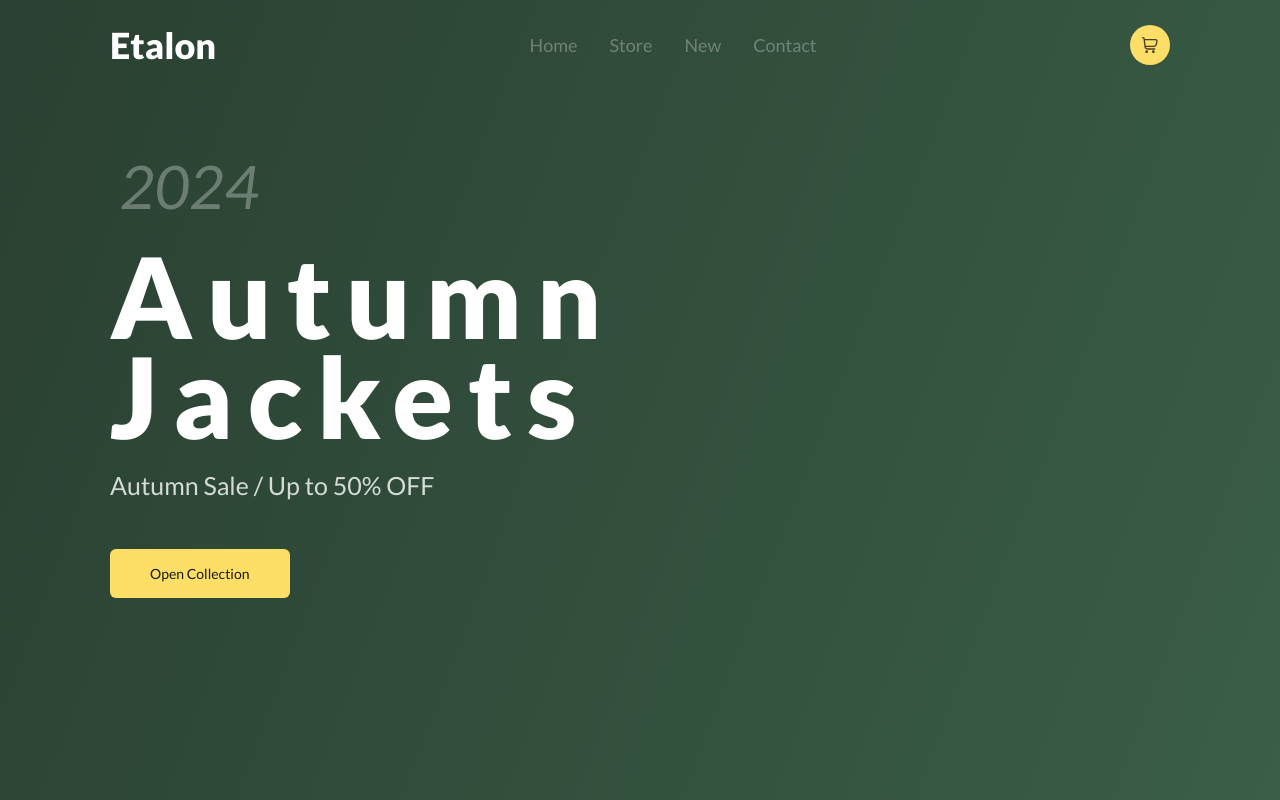
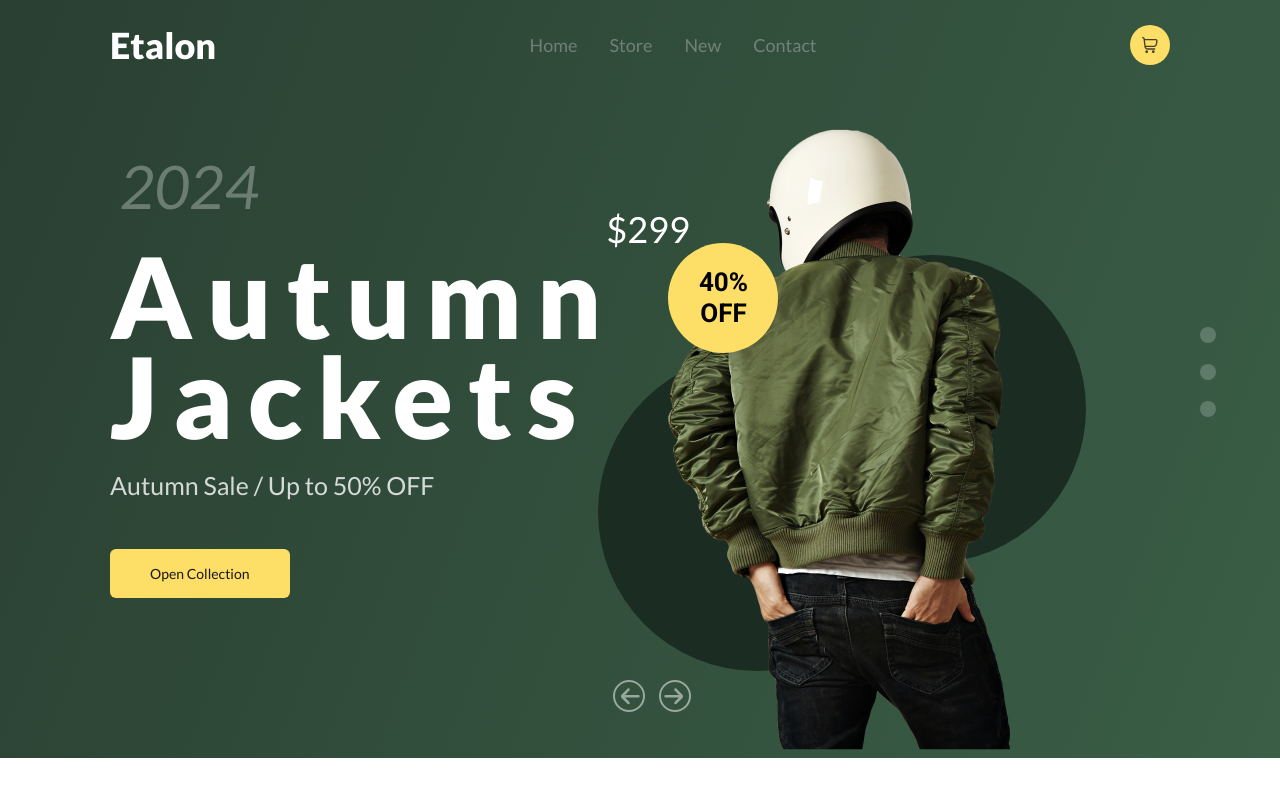
Before and after one commit to alirezagosili/Etalon-Midterm, a plain HTML site: page index.html in a window 1280 px wide. Drawn offline with Linux system fonts and the light colour scheme.

Commit message:
intro section finished

```diff
--- a/assets/style/main.css
+++ b/assets/style/main.css
@@ -19,6 +19,8 @@
     --Killarney: #3a5e46;
     --white-opacity-30:#FFFFFF4D;
     --white-opacity-80:#FFFFFFCC;
+    --white-opacity-20: #FFFFFF33;
+
     /* gradient */
     --gradient-green: linear-gradient(110.6deg, #2A4032 0.81%, #3A5E46 100%);
     --footer-gradient: linear-gradient(to right, #FDDE67 30%, #3B5F47 30%);
@@ -120,7 +122,7 @@ a {
 /* hero */
 .hero{
     width: 100vw;
-    height: 100vh;
+    height: 94.8vh;
     background: var(--gradient-green);
     padding-top: 25px;
 }
@@ -183,14 +185,19 @@ a {
 /* intro */
 .intro{
     display: flex;
+    flex-direction: row;
+    /* flex-wrap: wrap; */
+    margin-top: 63.63px;
+    justify-content: space-between;
 }
+/* intro-text */
 .intro-text{
     display: flex;
     align-items: flex-start;
     flex-direction: column;
     gap: 24px;
     text-align: left;
-    margin-top: 85.13px;
+    margin-top: 21.5px;
 }
 .intro-text-number{
     font-family: var(--font-primary);
@@ -211,3 +218,129 @@ a {
 .intro-text-btn{
     padding-top: 25px;
 }
+/* intro-img */
+.intro-img{
+    position: relative;
+    width: 758px;
+    height: 619.63px;
+}
+.intro-man {
+    display: block;
+    position: absolute;
+    left: 205px;
+    z-index: 2;
+}
+.intro-img-box::after ,
+.intro-img-box::before {
+    content: '';
+    background-color: var(--Celtic);
+    position: absolute;
+    border-radius: 50%;
+    z-index: 1;
+}
+.intro-img-box::after {
+    width: 308px;
+    height: 308px;
+    top: 126.7px;
+    left: 315.15px;
+}
+.intro-img-box::before {
+    width: 318px;
+    height: 318px;
+    top: 224px;
+    left: 134.5px;
+}
+
+.off-box{
+    display: flex;
+    width: 110px;
+    height: 110px;
+    background-color: var(--goldenrod);
+    border-radius: 72px;
+    align-items: center;
+    justify-content: center;
+    position: absolute;
+    left: 205.15px;
+    top: 114px;
+    z-index: 5;
+}
+.off-box-text{
+    font-family: var(--font-secondary);
+    font-size: 26px;
+    font-weight: 700;
+    line-height: 30.47px;
+    text-align: center;
+}
+.arrow-box{
+    display: flex;
+    flex-direction: row;
+    flex-wrap: nowrap;
+    gap: 14px;
+    position: absolute;
+    z-index: 9;
+    left: 150px;
+    top:551.63px;
+}
+.left-arrow,
+.right-arrow {
+    display: flex;
+    justify-content: center;
+    align-items: center;
+    border-radius: 50px;
+    border: 2px solid var(--white);
+    width: 32px;
+    height: 32px;
+    opacity: 0.5;
+}
+.left-arrow:hover,
+.right-arrow:hover{
+    opacity: 1;
+}
+.right-arrow {
+    transform: scaleX(-1);
+}
+.price{
+    position: absolute;
+    top: 79px;
+    left: 143.04px;
+}
+.price-text{
+    font-family: var(--font-primary);
+    font-size: 36px;
+    font-weight: 500;
+    line-height: 43.2px;
+    text-align: center;
+    color: var(--white);
+}
+.controls{
+    display: flex;
+    flex-direction: column;
+    gap: 21px;
+    position: absolute;
+    left: 736.84px;
+    right: 0.16px;
+    top: 198px;
+}
+.controls input {
+    display: none;
+}
+.controls label {
+    width: 16px;
+    height: 16px;
+    background-color: var(--white-opacity-20);
+    border-radius: 15px;
+    cursor: pointer;
+    position: relative;
+}
+.controls span{
+    width: 100%;
+    height: 100%;
+    position: absolute;
+    border-radius: 15px;
+    transition: all 0.3s ease-out;
+}
+.controls input:checked ~ span{
+    background: var(--white);
+    width: 21px;
+    height: 21px;
+}
--- a/index.html
+++ b/index.html
@@ -30,21 +30,53 @@
                             <li class="desktop-nav-list"><a href="Contact" title="Contact">Contact</a></li>
                         </ul>
                     </nav>
-                    <a class="shopping-cart" href="#" title="Shopping cart">
+                    <a class="shopping-cart" href="#" title="Shopping cart" role="button">
                         <img class="shopping-cart-icon" src="./assets/icons/shopping-cart.svg" alt="shopping-cart-icon">
                     </a>
                 </div>
             </header>
             <section class="intro">
-                <div class="intro-text">
+                <div class="intro-text col-4">
                     <div class="intro-text-number"><span>2024</span></div>
                     <h1>Autumn <br> Jackets</h1>
                     <div class="intro-text-description"><span>Autumn Sale / Up to 50% OFF</span></div>
                     <div class="intro-text-btn">
-                        <a href="#" class="btn btn-yellow">Open Collection</a>
+                        <a href="#" class="btn btn-yellow" title="Open Collection" role="button">Open Collection</a>
                     </div>
                 </div>
-                <div class="intro-img"></div>
+                <div class="intro-img col-6">
+                    <div class="intro-img-box">
+                        <img class="intro-man" src="./assets/image/intro-man.png" alt="man wear green jacket and black pants and white Helmets ">
+                        <div class="off-box">
+                            <span class="off-box-text">40%<br>OFF</span>
+                        </div>
+                        <div class="arrow-box">
+                            <a href="#" class="right-arrow" title="Next">
+                                <img src="./assets/icons/arrow-small-left.svg" alt="arrow-small-right">
+                            </a>
+                            <a href="#" class="left-arrow" title="Next">
+                                <img src="./assets/icons/arrow-small-left.svg" alt="arrow-small-left">
+                            </a>
+                        </div>
+                        <div class="price">
+                            <span class="price-text">$299</span>
+                        </div>
+                        <div class="controls">
+                            <label for="radio1">
+                                <input type="radio" id="radio1" name="radio">
+                                <span></span>
+                            </label>
+                            <label for="radio2">
+                                <input type="radio" id="radio2" name="radio">
+                                <span></span>
+                            </label>
+                            <label for="radio3">
+                                <input type="radio" id="radio3" name="radio">
+                                <span></span>
+                            </label>
+                        </div>
+                    </div>
+                </div>
             </section>
         </section>
     </body>
```
Also changed, not shown: assets/icons/arrow-small-left.svg (added), assets/icons/arrow.svg (added), assets/image/intro-man.png (added).
